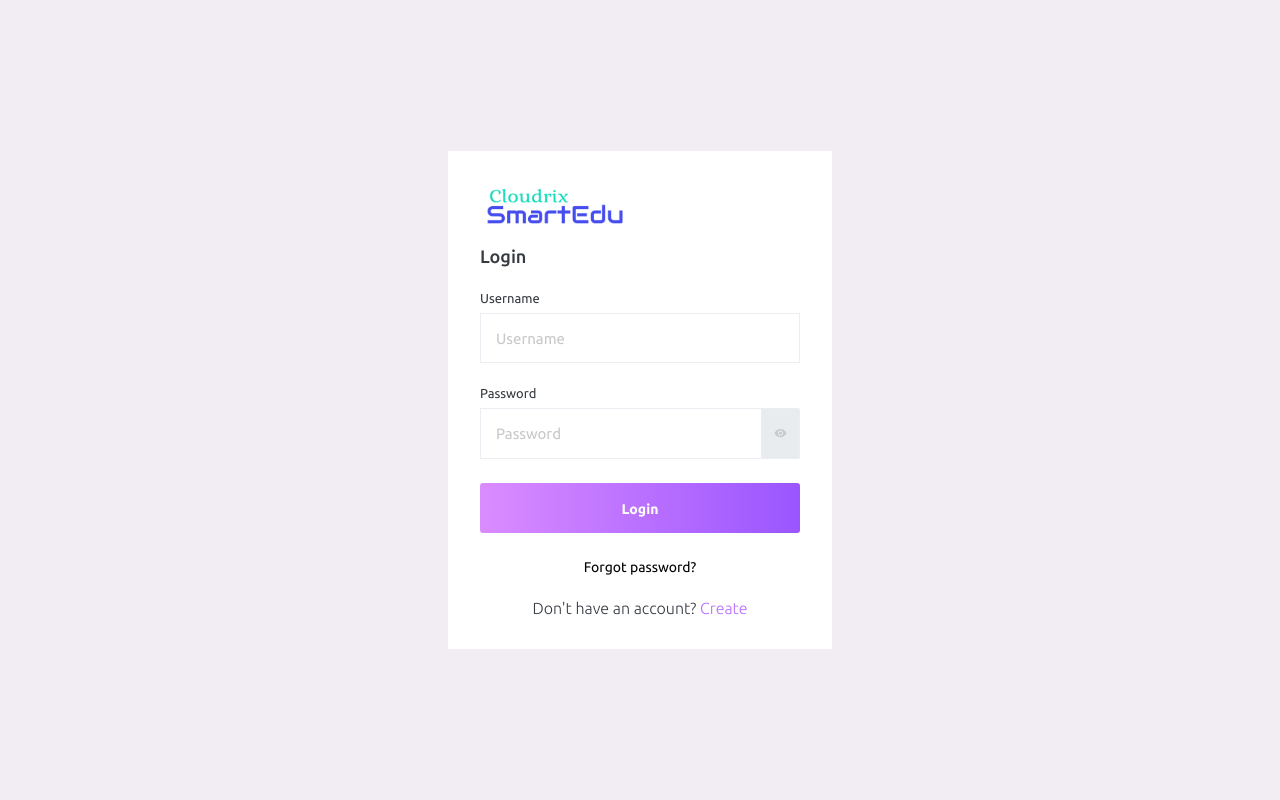
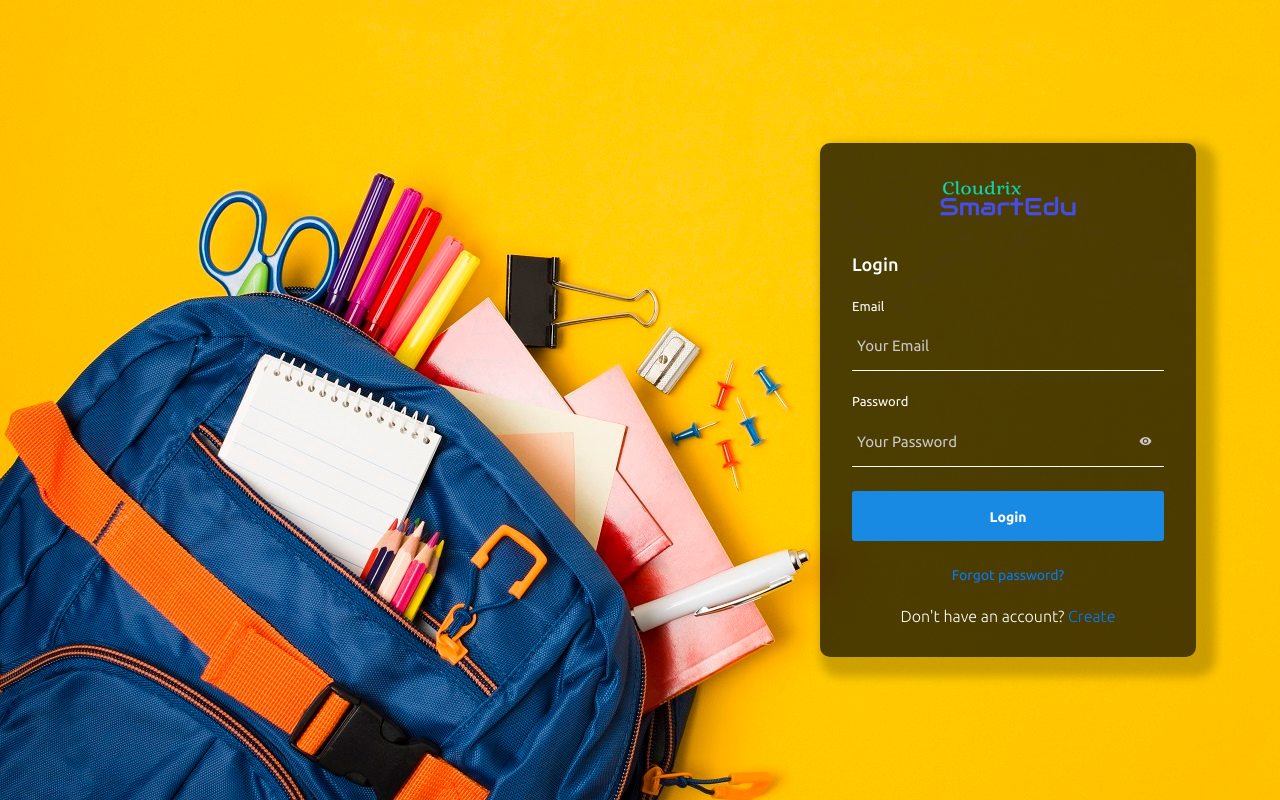
Before and after one commit to roshfreakz/CloudrixSmartEdu, a PHP site: page /login.php in a window 1280 px wide. Run offline with PHP 8.4, Linux system fonts and the light colour scheme.

Commit message:
reversioned

```diff
--- a/_navbar.php
+++ b/_navbar.php
@@ -26,7 +26,7 @@
             <span class="availability-status online"></span>
           </div>
           <div class="nav-profile-text">
-            <p class="mb-1 text-black"> <?php echo htmlspecialchars($_SESSION["FullName"]); ?> </p>
+            <p class="mb-1 text-dark"> <?php echo htmlspecialchars($_SESSION["FullName"]); ?> </p>
           </div>
         </a>
         <div class="dropdown-menu navbar-dropdown" aria-labelledby="profileDropdown">
--- a/css/custom.css
+++ b/css/custom.css
@@ -1,6 +1,7 @@
 /* Root */
 .content-wrapper {
     padding: 1.5rem;
+    background-color: #efefef;
 }
 
 
@@ -11,8 +12,9 @@
 }
 
 .dropdown .dropdown-menu .dropdown-item:hover {
-    background-color: #9021ff;
+   color: #9a55ff;
 }
+
 
 /* Datatable */
 div.dataTables_wrapper div.dataTables_length select {
@@ -31,23 +33,15 @@ table#RoomTable tbody tr {
     width: inherit;
 }
 
-
-/* login */
-.auth .auth-form-light select,
-select.form-control {
-    color: inherit;
+/* Forms */
+input.form-control{
+    border-radius: 5px;
 }
-
-.auth form .form-group .form-control {
-    padding: 15px;
-}
-
-.auth-form-light {
-    padding: 2rem;
-}
-
-.auth .brand-logo {
-    margin-bottom: 1rem;
+select.form-control{
+    border-radius: 5px;
+    color: #495057;
+    outline: none;
+    border: 1px solid #ced4da
 }
 
 
@@ -85,7 +79,7 @@ select.form-control {
     height: 100%;
     object-fit: cover;
     border-radius: 10px;
-    box-shadow: 10px 10px 20px rgb(0,0,0,0.3);
+    box-shadow: 10px 10px 20px rgb(0, 0, 0, 0.3);
     background-color: #fff;
 }
 
@@ -97,7 +91,7 @@ footer .selfvideo {
     width: 20vw;
     object-fit: cover;
     border-radius: 10px;
-    box-shadow: 10px 10px 20px rgb(0,0,0,0.3);
+    box-shadow: 10px 10px 20px rgb(0, 0, 0, 0.3);
     background-color: #fff;
 }
 
@@ -144,15 +138,6 @@ label.badge p {
 }
 
 
-/* Login */
-#spnViewPassword{
-    cursor: pointer;
-}
-
-#spnViewPassword:hover{
-    color: #000;
-}
-
 @media only screen and (max-width:500px) {
     footer .selfvideo {
         width: 30vw;
--- /dev/null
+++ b/css/login.css
@@ -0,0 +1,48 @@
+.content-wrapper {
+    background: url("../img/bg (2).jpg");
+    background-size: cover;
+}
+
+.auth .auth-form-light {
+    background-color: rgb(0,0,0,0.7);
+    padding: 2rem;
+    color: #fff;
+    border-radius: 10px;
+    box-shadow: 10px 10px 10px 10px rgb(0,0,0,0.2);
+}
+
+.auth form .form-group .form-control {
+    padding: 5px;
+    background-color: transparent !important;
+    color: #fff !important;
+    border: none;
+    border-bottom: 1px solid #fff;
+}
+
+.input-group-append .input-group-text{
+    background-color: transparent;
+    border: none;
+    border-bottom: 1px solid #fff;
+}
+
+.brand-logo{
+    text-align: center;
+}
+
+#spnViewPassword{
+    cursor: pointer;
+}
+
+#spnViewPassword:hover{
+    color: #000;
+}
+
+.btn-gradient-primary{
+    background: transparent;
+    background-color: #198ae3;
+}
+
+.auth-form-btn.btn-gradient-primary:active{
+    background: transparent !important;
+    background-color: #198ae3 !important;
+}
--- a/helper/_user.php
+++ b/helper/_user.php
@@ -9,13 +9,12 @@ if (isset($_POST["adduser"]) && !empty($_POST["adduser"])) {
     $Mobile = testinput($_POST["Mobile"]);
     $Email = testinput($_POST["Email"]);
     $UserType = testinput($_POST["UserType"]);
-    $Username = testinput($_POST["Username"]);
     $Password = testinput($_POST["Password"]);
     $PasswordHash = password_hash($Password, PASSWORD_DEFAULT);
 
     $sql = ' INSERT INTO tbl_user ' .
-        ' ( PeerId,  FullName,  Gender,  Mobile,  Email,  UserType,  Username,  PasswordHash, CDate) VALUES ' .
-        ' (:PeerId, :FullName, :Gender, :Mobile, :Email, :UserType, :Username, :PasswordHash, Now()) ';
+        ' ( PeerId,  FullName,  Gender,  Mobile,  Email,  UserType,  PasswordHash, CDate) VALUES ' .
+        ' (:PeerId, :FullName, :Gender, :Mobile, :Email, :UserType, :PasswordHash, Now()) ';
 
     $stmt = $conn->prepare($sql);
     $stmt->bindParam(':PeerId', $PeerId, PDO::PARAM_STR);
@@ -24,7 +23,6 @@ if (isset($_POST["adduser"]) && !empty($_POST["adduser"])) {
     $stmt->bindParam(':Mobile', $Mobile, PDO::PARAM_STR);
     $stmt->bindParam(':Email', $Email, PDO::PARAM_STR);
     $stmt->bindParam(':UserType', $UserType, PDO::PARAM_STR);
-    $stmt->bindParam(':Username', $Username, PDO::PARAM_STR);
     $stmt->bindParam(':PasswordHash', $PasswordHash, PDO::PARAM_STR);
 
     try {
--- a/helper/config.php
+++ b/helper/config.php
@@ -1,9 +1,10 @@
 <?php
 
-$conn = new PDO('mysql:host=localhost;dbname=cloudrix', 'root', '123456');
+$conn = new PDO('mysql:host=localhost;dbname=smartedu', 'root', '');
 $conn->setAttribute(PDO::ATTR_ERRMODE, PDO::ERRMODE_EXCEPTION);
 
-function testinput($data) {
+function testinput($data)
+{
     $data = trim($data);
     $data = stripslashes($data);
     $data = addslashes($data);
--- a/login.php
+++ b/login.php
@@ -14,7 +14,8 @@ session_destroy();
   <link rel="stylesheet" href="css/mdi.min.css">
   <link rel="stylesheet" href="css/base.css">
   <link rel="stylesheet" href="css/style.css">
-  <link rel="stylesheet" href="css/custom.css">
+  <link rel="stylesheet" href="css/login.css">
+
 </head>
 
 <body>
@@ -22,7 +23,7 @@ session_destroy();
     <div class="container-fluid page-body-wrapper full-page-wrapper">
       <div class="content-wrapper d-flex align-items-center auth">
         <div class="row flex-grow">
-          <div class="col-lg-4 col-md-6 col-12 mx-auto">
+          <div class="col-lg-4 col-md-6 col-12 ml-auto mr-5">
             <div class="auth-form-light text-left">
               <div class="brand-logo">
                 <img src="img/logo.png">
@@ -30,28 +31,29 @@ session_destroy();
               <h4>Login</h4>
               <form class="pt-3" id="LoginForm">
                 <div class="form-group">
-                  <label>Username</label>
-                  <input type="text" class="form-control form-control-lg" name="Username" id="Username" placeholder="Username">
-                  <div class="invalid-feedback">Invalid Username</div>
+                  <label>Email</label>
+                  <input type="email" class="form-control form-control-lg" name="Email" id="Email" placeholder="Your Email" required>
+                  <div class="invalid-feedback">Invalid Email</div>
                 </div>
                 <div class="form-group">
                   <label>Password</label>
                   <div class="input-group">
-                    <input type="password" class="form-control form-control-lg" name="Password" id="Password" placeholder="Password">
+                    <input type="password" class="form-control form-control-lg" name="Password" id="Password" placeholder="Your Password" required>
                     <div class="input-group-append">
                       <span class="input-group-text" id="spnViewPassword"> <i class="mdi mdi-eye"></i> </span>
                     </div>
+                    <div class="invalid-feedback">Invalid Password</div>
                   </div>
-                  <div class="invalid-feedback">Invalid Password</div>
+
                 </div>
                 <div class="mt-3">
                   <input type="hidden" name="checklogin" value="1">
                   <button type="submit" class="btn btn-block btn-gradient-primary btn-lg font-weight-medium auth-form-btn" href="index.php">Login</button>
                 </div>
                 <div class="my-4 text-center">
-                  <a href="forgot.php" class="auth-link text-black">Forgot password?</a>
+                  <a href="forgot.php" class="auth-link">Forgot password?</a>
                 </div>
-                <div class="text-center mt-4 font-weight-light"> Don't have an account? <a href="register.php" class="text-primary">Create</a>
+                <div class="text-center mt-4 font-weight-light"> Don't have an account? <a href="register.php">Create</a>
                 </div>
               </form>
             </div>
@@ -71,7 +73,7 @@ session_destroy();
           $(this.children[0]).removeClass('mdi mdi-eye');
           $(this.children[0]).addClass('mdi mdi-eye-off');
           $('#Password').attr('type', 'text');
-        }else{
+        } else {
           $(this.children[0]).removeClass('mdi mdi-eye-off');
           $(this.children[0]).addClass('mdi mdi-eye');
           $('#Password').attr('type', 'password');
@@ -81,11 +83,11 @@ session_destroy();
 
       $('#LoginForm').on('submit', function(e) {
         e.preventDefault();
-        $('#Username').removeClass('is-invalid');
+        $('#Email').removeClass('is-invalid');
         $('#Password').removeClass('is-invalid');
-        var Username = $('#Username').val();
+        var Email = $('#Email').val();
         var Password = $('#Password').val();
-        if (!Username || !Password) {
+        if (!Email || !Password) {
           $('.form-control').addClass('is-invalid');
         } else {
           var formData = new FormData(this);
@@ -109,7 +111,7 @@ session_destroy();
               if (result == "2") {
                 $('#Password').addClass('is-invalid');
               } else if (result == "3") {
-                $('#Username').addClass('is-invalid');
+                $('#Email').addClass('is-invalid');
               }
             }
           });
```
Also changed, not shown: db/u831373601_smartedu.sql (added, +134 -0 lines), helper/_login.php (+5 -7 lines), index.php (+4 -4 lines), register.php (+4 -11 lines), room.php (+6 -6 lines), user.php (+21 -23 lines), img/bg (1).jpg (added), img/bg (2).jpg (added).
